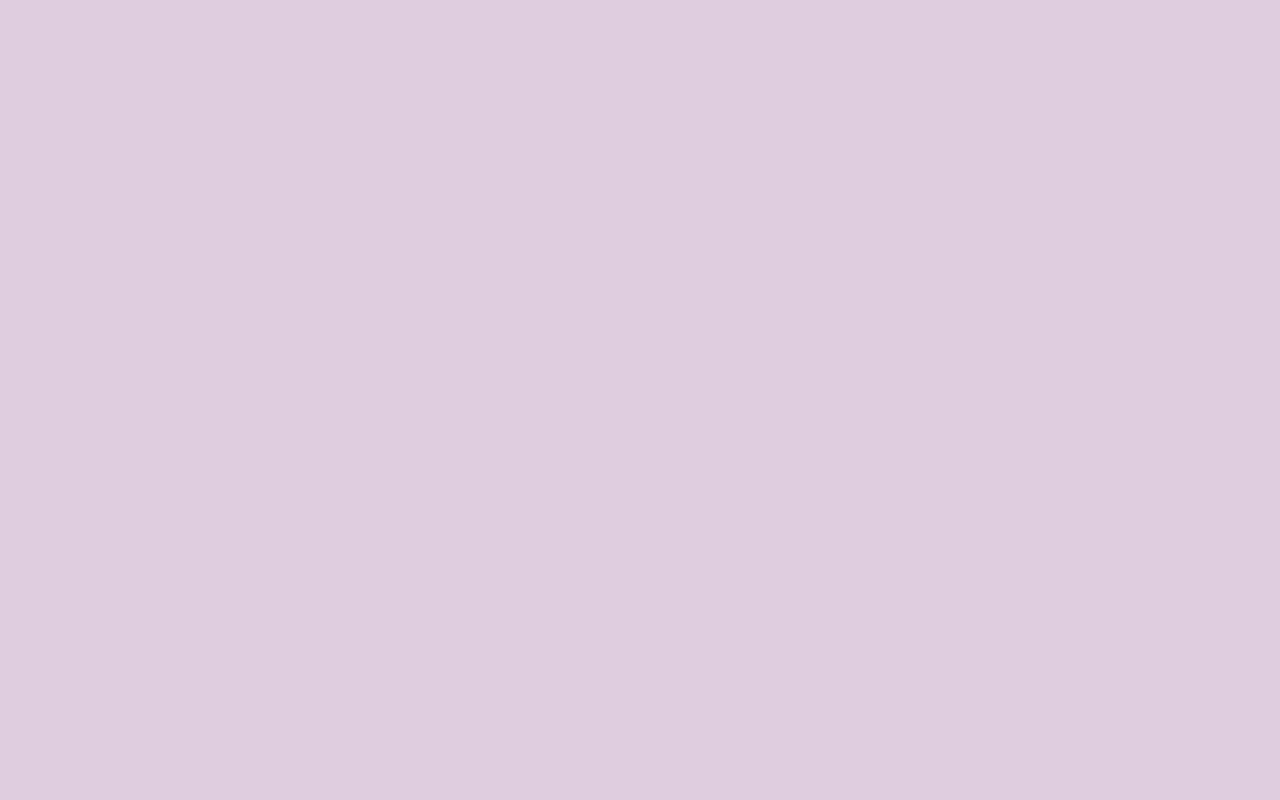
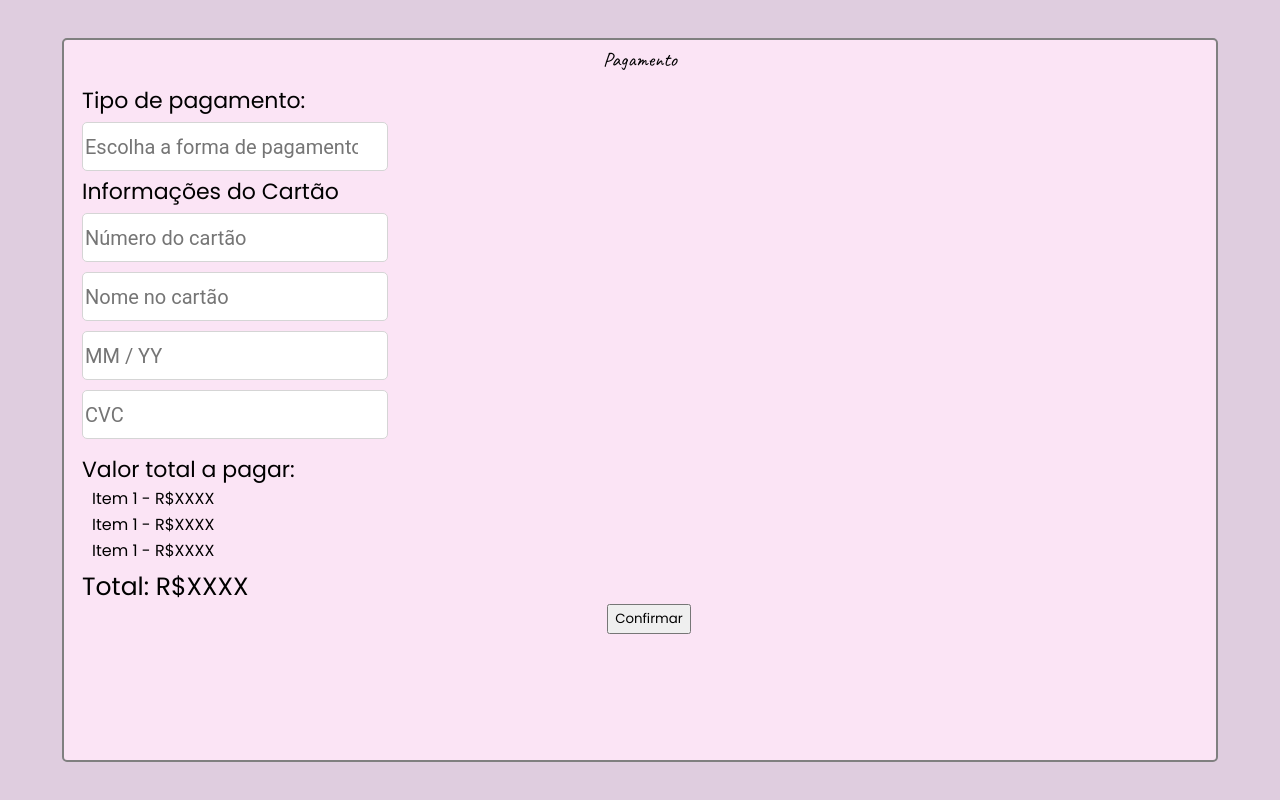
Before and after one commit to jeffgon/ajadrinks, a React (Create React App) app: page /checkout in a window 1280 px wide. Before the commit this address had no page. Built offline with nearby package versions, Linux system fonts and the light colour scheme.

Commit message:
feat/checkout page

```diff
--- a/src/App.js
+++ b/src/App.js
@@ -6,11 +6,17 @@ import SignUpPage from "./pages/SignUpPage/SignUpPage";
 import LoginPage from "./pages/LoginPage/LoginPage";
 import HomePage from "./pages/HomePage/HomePage";
 import ProductPage from "./pages/ProductPage/ProductPage";
+import Checkout from "./pages/CheckoutPage/CheckoutPage";
 
 export default function App() {
   const [token, setToken] = useState("");
   const [user, setUser] = useState("");
   const [cart, setCart] = useState({}); //usar cart.quantity no carrinho da navBar
+  const [nameCard, setNameCard] = useState("")
+  const [numberCard, setNumberCard] = useState("")
+  const [validateCard, setValidateCard] = useState("")
+  const [cvcCard, setCvcCard] = useState("")
+  const [typePayment, setTypePayment] = useState()
 
   useEffect(() => {
     localStorage.setItem("token", JSON.stringify(token));
@@ -32,6 +38,20 @@ export default function App() {
               path="/product/:id"
               element={<ProductPage cart={cart} setCart={setCart} />}
             />
+            <Route path="/checkout" element={<Checkout
+            nameCard={nameCard}
+            setNameCard={setNameCard}
+            NumberCard={numberCard}
+            setNumberCard={setNumberCard}
+            validateCard={validateCard}
+            setValidateCard={setValidateCard}
+            cvcCard={cvcCard}
+            setCvcCard={setCvcCard}
+            typePayment={typePayment}
+            setTypePayment={setTypePayment}
+            user={user}
+            token={token}
+            />} />
           </Routes>
         </BrowserRouter>
       </UserContext.Provider>
--- /dev/null
+++ b/src/pages/CheckoutPage/CheckoutPage.js
@@ -0,0 +1,108 @@
+import { CheckoutContainer, FormPaymentContainer, Titulo, Form } from "./styled";
+import { BASE_URL } from "../../constants/urls";
+import axios from "axios";
+import { Navigate } from "react-router-dom";
+import React from "react";
+
+export default function Checkout({
+    nameCard,
+    setNameCard,
+    numberCard,
+    setNumberCard,
+    validateCard,
+    setValidateCard,
+    cvcCard,
+    setCvcCard,
+    typePayment,
+    setTypePayment,
+    user,
+    token
+}){
+
+
+    function confirmPayment(e){
+        e.preventDefault()
+
+        const navigate = Navigate()
+
+        const url = `${BASE_URL}/payment`
+        const body = { nameCard, numberCard, validateCard, cvcCard, typePayment, user }
+        const config = {
+            headers: {
+                "Authorization": `${token}`
+            }
+        }
+        const promise = axios.post(url, body, config)
+            promise.then((res) => {
+                console.log("Pagamento transferido!", res)
+                navigate("/")
+            })
+            promise.catch((err) => {
+                console.log("Algo deu errado!", err)
+            })
+    }
+
+    return (
+        <CheckoutContainer>
+            <FormPaymentContainer>
+                <Titulo>
+                    <h1>Pagamento</h1>
+                </Titulo>
+
+                <Form onSubmit={confirmPayment}>
+                    <div>
+                        <h1>Tipo de pagamento:</h1>
+                        <input
+                            value={typePayment}
+                            type="text"
+                            placeholder="Escolha a forma de pagamento"
+                            onChange={(e) => setTypePayment(e.target.value)}
+                            list="faixa"
+                        />
+                        <datalist id="faixa">
+                            <option value="Cartão de Crédito"></option>
+                            <option value="Cartão de Débito"></option>
+                        </datalist>
+                        </div>
+
+                        <div>
+                            <h1>Informações do Cartão</h1>
+                            <input
+                                type="tel"
+                                value={numberCard}
+                                placeholder="Número do cartão"
+                                onChange={(e) => setNumberCard(e.target.value)}
+                            />
+                            <input
+                                type="name"
+                                value={nameCard}
+                                placeholder="Nome no cartão"
+                                onChange={(e) => setNameCard(e.target.value)}
+                            />
+                            <input
+                                value={validateCard}
+                                placeholder="MM / YY"
+                                onChange={(e) => setValidateCard(e.target.value)}
+                            />
+                            <input
+                                value={cvcCard}
+                                placeholder="CVC"
+                                onChange={(e) => setCvcCard(e.target.value)}
+                            />
+                        </div>
+                        <section>
+                            <h1>Valor total a pagar:</h1>
+                            <p>Item 1 - R$XXXX</p>
+                            <p>Item 1 - R$XXXX</p>
+                            <p>Item 1 - R$XXXX</p>
+                            <h2>Total: R$XXXX</h2>
+                        </section>
+                        <footer>
+                            <button >Confirmar</button>
+                        </footer>
+                </Form>
+
+            </FormPaymentContainer>
+        </CheckoutContainer>
+    )
+}
--- /dev/null
+++ b/src/pages/CheckoutPage/styled.js
@@ -0,0 +1,73 @@
+import styled from "styled-components";
+import { buttonColor, mainColor } from "../../constants/colors";
+import { fontTitles, fontTexts } from "../../constants/fonts";
+
+export const CheckoutContainer = styled.div`
+    width: 100%;
+    height: 100vh;
+    display: flex;
+    justify-content: center;
+    align-items: center;
+`
+
+export const FormPaymentContainer = styled.div`
+    width: 90%;
+    height: 90vh;
+    border-radius: 5px;
+    border: 2px solid gray;
+    background-color: #FBE4F5;
+    input {
+        border-radius: 5px;
+    }
+`
+
+export const Titulo = styled.div`
+    width: 100%;
+    display: flex;
+    justify-content: center;
+    h1 {
+        margin-top: 10px;
+        margin-bottom: 10px;
+        font-size: 20px;
+        font-family: ${fontTitles}
+    }
+`
+
+export const Form = styled.form`
+    margin-left: 18px;
+    div {
+        margin-top: 10px;
+    }
+    section {
+        margin-top: 20px;
+        p {
+            font-family: ${fontTexts};
+            margin-top: 10px;
+            margin-left: 10px;
+        }
+        h2 {
+            font-family: ${fontTexts};
+            font-size: 25px;
+            margin-top: 15px;
+            margin-bottom: 5px;
+        }
+    }
+    h1 {
+        margin-top: 5px;
+        font-family: ${fontTexts};
+        font-size: 22px;
+    }
+    footer {
+        width: 100%;
+        display: flex;
+        justify-content: center;
+
+    }
+    button {
+        border-style: px solid gray;
+        background-color: ${buttonColor}
+        width: 10px;
+        height: 30px;
+        font-family: ${fontTexts};
+    }
+`
```
Also changed, not shown: 1 other file (tests, documents, lock files or other folders).
